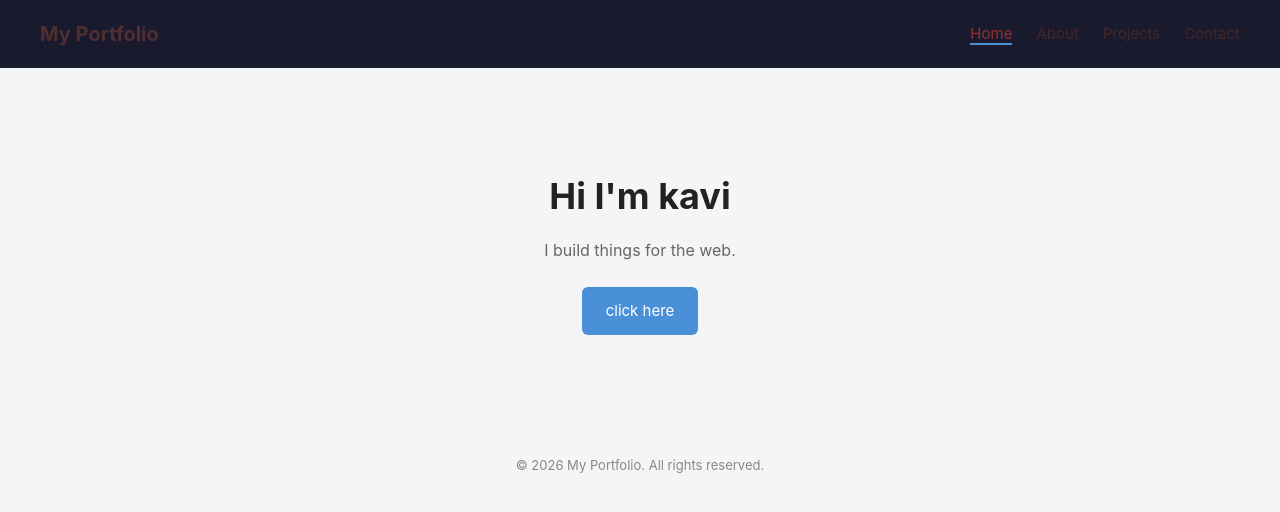
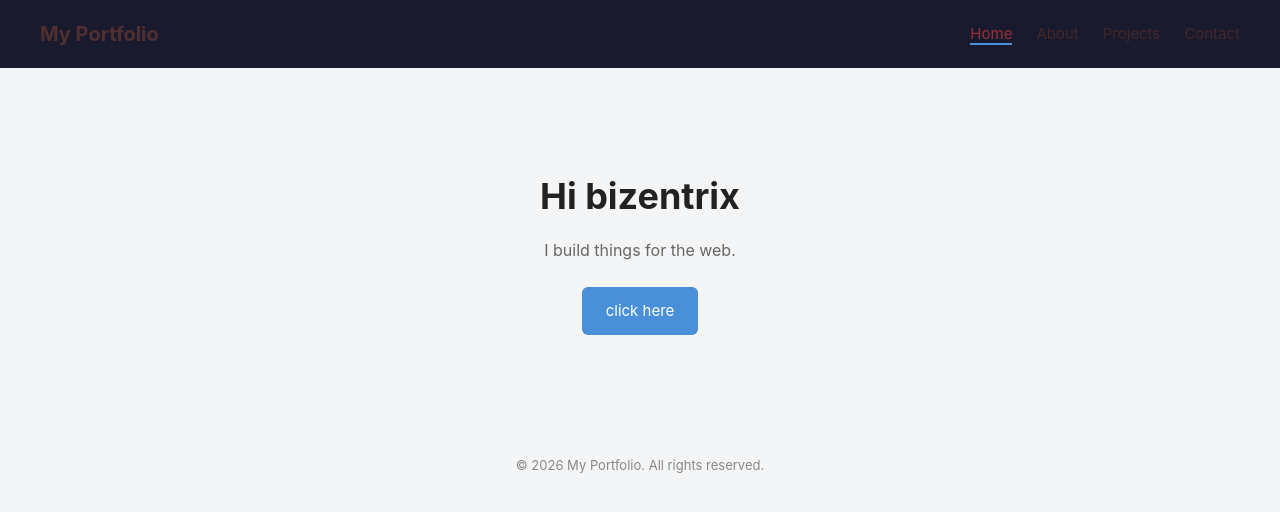
Before and after one commit to kavi12832-code/source-html-webpage, a plain HTML site: page docs/index.html in a window 1280 px wide. Drawn offline with Linux system fonts and the light colour scheme.

Commit message:
changed name bizentrix

```diff
--- a/docs/index.html
+++ b/docs/index.html
@@ -17,7 +17,7 @@
     </nav>
 
     <section class="hero">
-        <h1>Hi I'm kavi</h1>
+        <h1>Hi bizentrix</h1>
         <p>I build things for the web.</p>
         <a href="projects.html" class="btn">click here</a>
     </section>
```
